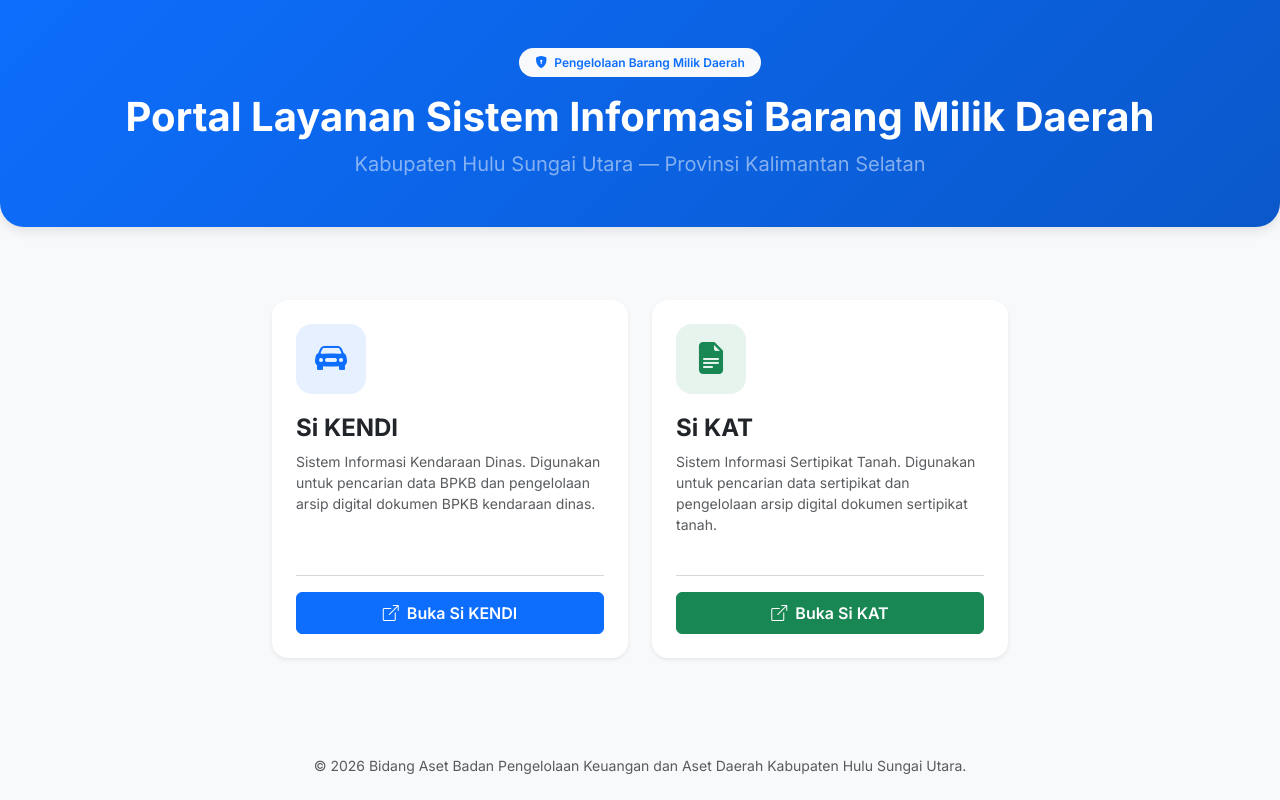
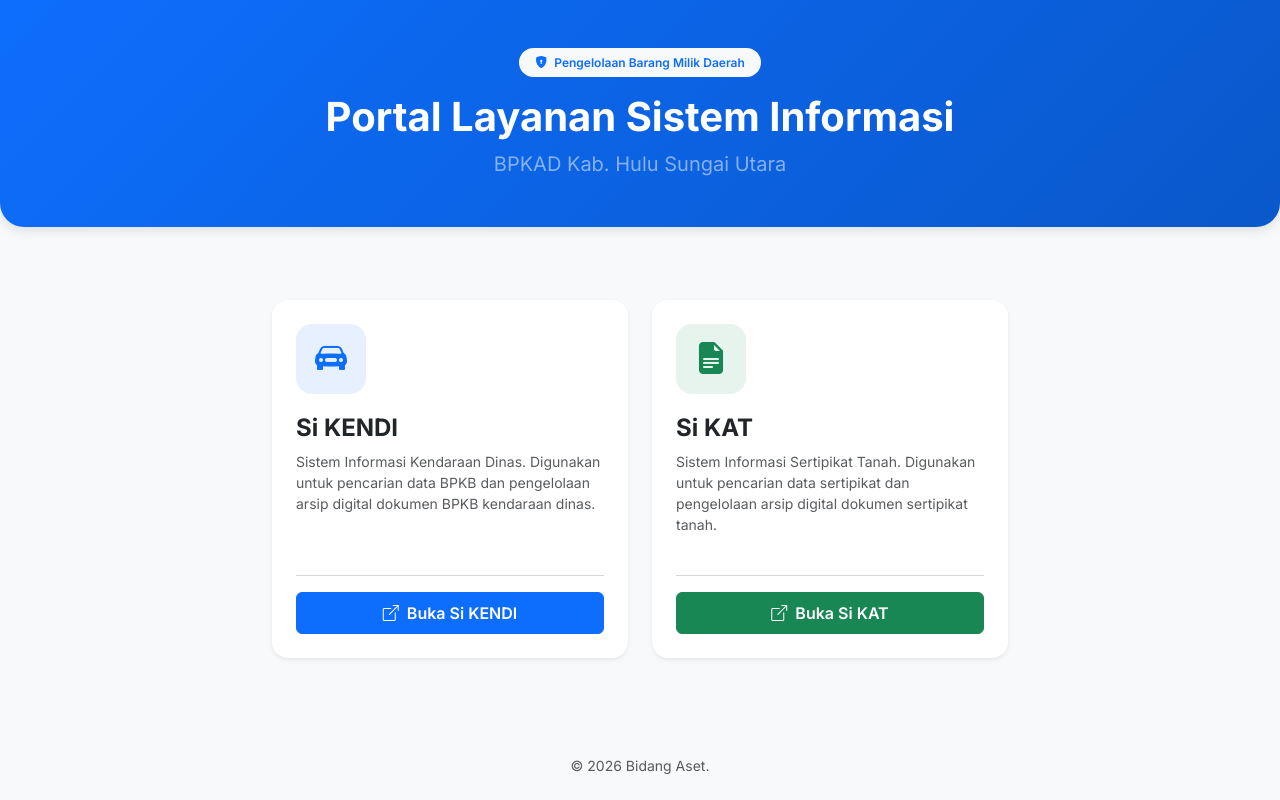
Before and after one commit to hsu-aset/portal, a plain HTML site: page index.html in a window 1280 px wide. Drawn offline with nearby package versions, Linux system fonts and the light colour scheme.

Commit message:
Update index.html

```diff
--- a/index.html
+++ b/index.html
@@ -56,8 +56,8 @@
       <span class="badge bg-light text-primary fw-semibold px-3 py-2 rounded-pill mb-3">
         <i class="bi bi-shield-lock-fill me-1"></i> Pengelolaan Barang Milik Daerah
       </span>
-      <h1 class="fw-bold display-6 mb-2">Portal Layanan Sistem Informasi Barang Milik Daerah</h1>
-      <p class="lead text-white-50 mb-0">Kabupaten Hulu Sungai Utara — Provinsi Kalimantan Selatan</p>
+      <h1 class="fw-bold display-6 mb-2">Portal Layanan Sistem Informasi</h1>
+      <p class="lead text-white-50 mb-0">BPKAD Kab. Hulu Sungai Utara</p>
     </div>
   </div>
 
@@ -113,7 +113,7 @@
   <!-- Footer -->
   <footer class="text-center py-4 text-muted small">
     <div class="container">
-      <p class="mb-0">&copy; 2026 Bidang Aset Badan Pengelolaan Keuangan dan Aset Daerah Kabupaten Hulu Sungai Utara.</p>
+      <p class="mb-0">&copy; 2026 Bidang Aset.</p>
     </div>
   </footer>
 
```
